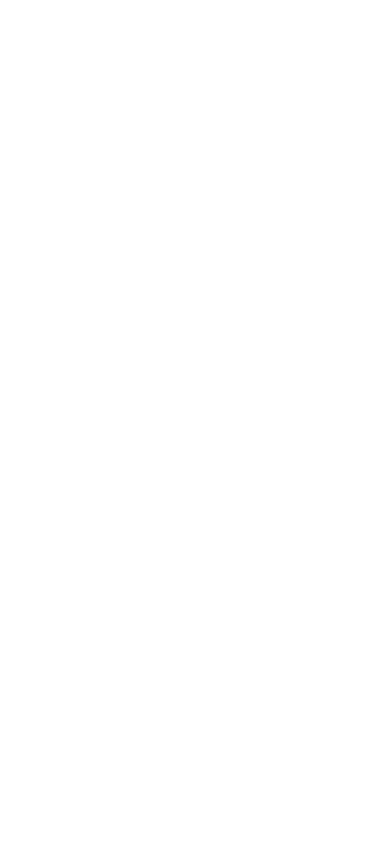
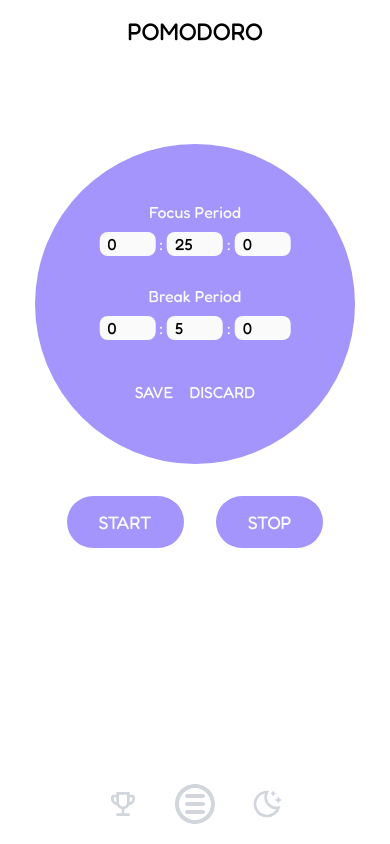
Before and after one commit to vChrisL/Pomodor, a React (Vite) app: page / in a window 390 px wide. Built offline with nearby package versions, Linux system fonts and the light colour scheme.

Commit message:
added initial mobile layout

```diff
--- a/src/App.tsx
+++ b/src/App.tsx
@@ -1,12 +1,28 @@
 import './App.css'
+import {TimerComponent} from "./components/TimerComponent.tsx";
+import {Button} from "./components/Button.tsx";
+import {FooterBar} from "./components/FooterComponent.tsx";
 
 function App() {
 
   return (
     <>
+      <main className={"flex flex-col gap-24"}>
+        <h1 className={"text-2xl"}>POMODORO</h1>
 
+        <div id={"timerContainer"} className={"flex flex-col justify-center items-center gap-8"}>
+          <TimerComponent></TimerComponent>
+
+          <div className={"flex flex-row justify-center gap-8"}>
+            <Button buttonText={"START"}></Button>
+            <Button buttonText={"STOP"}></Button>
+          </div>
+        </div>
+      </main>
+
+      <FooterBar></FooterBar>
     </>
-  )
+  );
 }
 
 export default App
```
